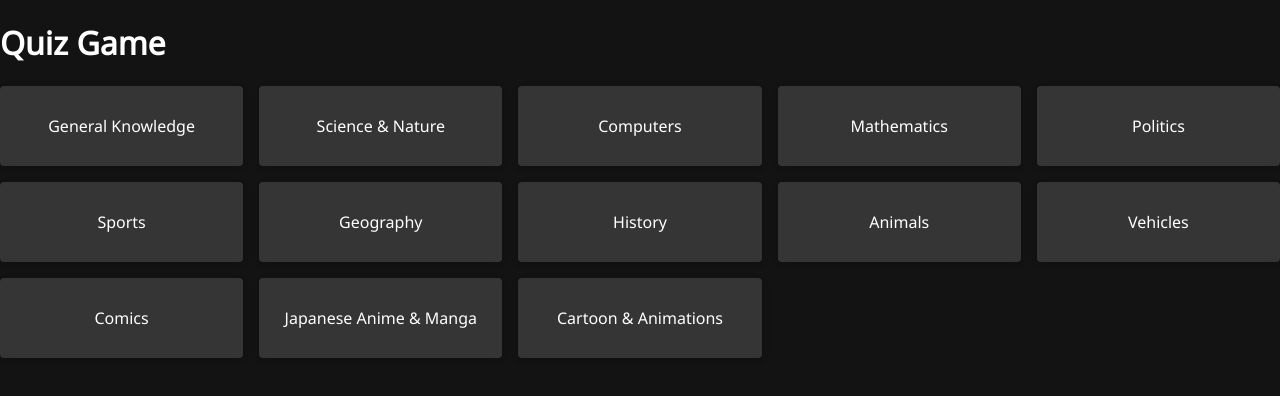
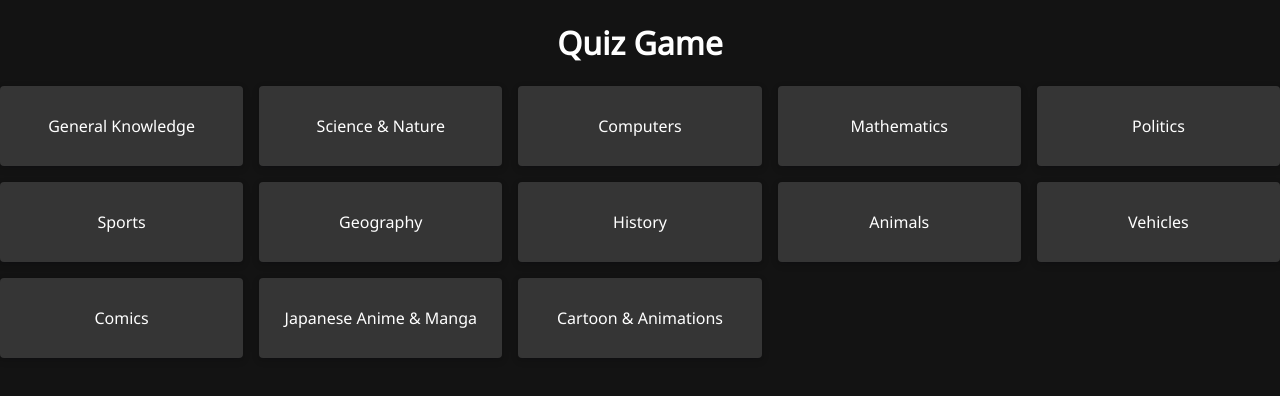
Before and after one commit to AkashSDas/QuizGame, a React (Create React App) app: page / in a window 1280 px wide. Shown: the top 396 px of the page. Built offline with nearby package versions, Linux system fonts and the light colour scheme.

Commit message:
Uncomment App.css code

```diff
--- a/src/style/App.css
+++ b/src/style/App.css
@@ -1,4 +1,4 @@
-/* #App {
+#App {
   text-align: center;
   margin-bottom: 5rem;
-} */
+}
```
